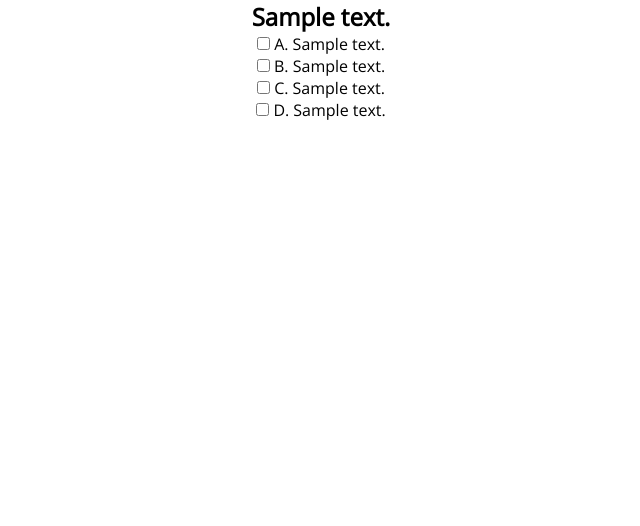
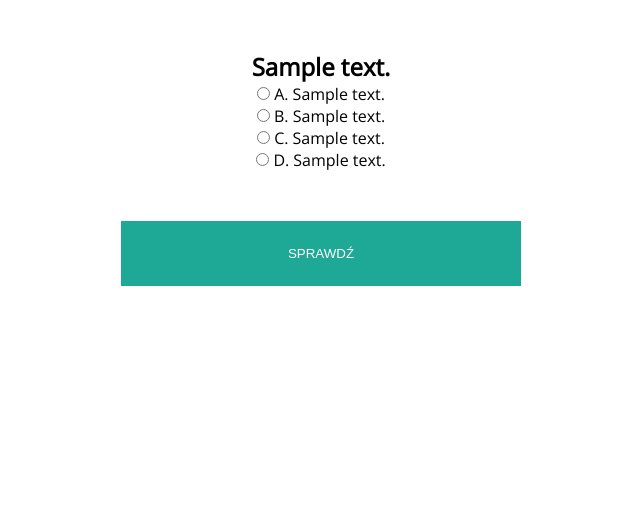
Before and after one commit to mskreczko/szkola-projekty, a Django app: page / in a window 1280 px wide. Shown: the part 43-569 px from the top of the page, without its empty margins (319-959 px from the left). Run offline with Django 3.2, Linux system fonts and the light colour scheme; tables that the repository leaves empty hold one stand-in row (values such as "Sample post").

Commit message:
working quiz

```diff
--- a/django/quiz/static/css/quiz.css
+++ b/django/quiz/static/css/quiz.css
@@ -29,3 +29,38 @@ footer {
     width: 100%;
     height: 2.5rem;
 }
+
+main {
+    margin-bottom: 50px;
+}
+
+#submit_btn {
+    border: none;
+    padding: 25px;
+    width: 400px;
+    background-color: #1EA896;
+    color: #fff;
+}
+
+#submit_btn:hover {
+    background-color:#000;
+    cursor: pointer;
+}
+
+label {
+    display: inline-block;
+    text-align: right;
+}
+
+input {
+    display: inline-block;
+}
+
+.question {
+    margin: 50px;
+}
+
+a {
+    text-decoration: none;
+    color: #fff;
+}
--- a/django/quiz/templates/quiz/index.html
+++ b/django/quiz/templates/quiz/index.html
@@ -5,29 +5,57 @@
         <title>Quiz</title>
         <meta charset="utf-8">
         <link rel="stylesheet" href="{% static 'css/quiz.css' %}">
+        <script src="https://code.jquery.com/jquery-3.6.0.min.js" integrity="sha256-/xUj+3OJU5yExlq6GSYGSHk7tPXikynS7ogEvDej/m4=" crossorigin="anonymous"></script>
+        <script>
+            // the selector will match all input controls of type :checkbox
+            // and attach a click event handler
+            $("input:radio").on('click', function() {
+            // in the handler, 'this' refers to the box clicked on
+            var $box = $(this);
+            if ($box.is(":checked")) {
+                // the name of the box is retrieved using the .attr() method
+                // as it is assumed and expected to be immutable
+                var group = "input:checkbox[name='" + $box.attr("name") + "']";
+                // the checked state of the group/box on the other hand will change
+                // and the current value is retrieved using .prop() method
+                $(group).prop("checked", false);
+                $box.prop("checked", true);
+            } else {
+                $box.prop("checked", false);
+            }
+            });
+        </script>
     </head>
     <body>
         <div id="wrapper">
             <header>
-                <h1>Quiz</h1>
+                <a href="/"><h1>Quiz</h1></a>
             </header>
             <main>
-                <form method="POST">
+                <form action="/evaluate/" method="POST">
+                {% csrf_token %}
                 {% for question in questions %}
                     <div class="question">
                         <h2>{{ question.question_content }}</h2>
-                        <input type="checkbox" id="a" name="answer" value="a">
+                        <input type="radio" class="radio" id="a" name="foo[{{ forloop.counter }}][]|{{ forloop.counter }}" value="A">
                         <label for="a">A. {{ question.answer_a }}</label><br>
-                        <input type="checkbox" id="b" name="answer" value="b">
+                        <input type="radio" class="radio" id="b" name="foo[{{ forloop.counter }}][]|{{ forloop.counter }}" value="B">
                         <label for="b">B. {{ question.answer_b }}</label><br>
-                        <input type="checkbox" id="c" name="answer" value="c">
+                        <input type="radio" class="radio" id="c" name="foo[{{ forloop.counter }}][]|{{ forloop.counter }}" value="C">
                         <label for="c">C. {{ question.answer_c }}</label><br>
-                        <input type="checkbox" id="d" name="answer" value="d">
-                        <label for="d">D. {{ question.answer_d }}</label><br>
+                        <input type="radio" class="radio" id="d" name="foo[{{ forloop.counter }}][]|{{ forloop.counter }}" value="D">
+                        <label for="d">D. {{ question.answer_d }}</label>
                     </div>
+                    <input type="hidden" value="{{ question.correct_answer }} " name="quiz_correct_answer">
                 {% endfor %}
+                {% if result is None %}
+                    <input type="submit" value="SPRAWDŹ" id="submit_btn">
+                {% endif %}
                 </form>
             </main>
+            {% if result %}
+                <h2>Twój wynik: {{ result }}/5</h2>
+            {% endif %}
         </div>
         <footer>
             <p>Wykonał Michał Skreczko</p>
--- a/django/quiz/urls.py
+++ b/django/quiz/urls.py
@@ -2,5 +2,6 @@ from django.urls import path
 from . import views
 
 urlpatterns = [
-    path('', views.render_quiz, name='render_quiz')
+    path('', views.render_quiz, name='render_quiz'),
+    path('evaluate/', views.render_score, name='render_score')
 ]
--- a/django/quiz/views.py
+++ b/django/quiz/views.py
@@ -4,3 +4,13 @@ from .models import Question
 def render_quiz(request):
     questions = Question.objects.all()
     return render(request, 'quiz/index.html', {'questions': questions})
+
+def render_score(request):
+    result = 0
+    correct_answers = dict(request.POST)['quiz_correct_answer']
+    for key in request.POST:
+       if len(key.split("|")) > 1:
+           question_number = int(key.split("|")[1])
+           if request.POST[key] == correct_answers[question_number-1].replace(" ", ""):
+               result += 1
+    return render(request, 'quiz/index.html', {'result': str(result)})
```
